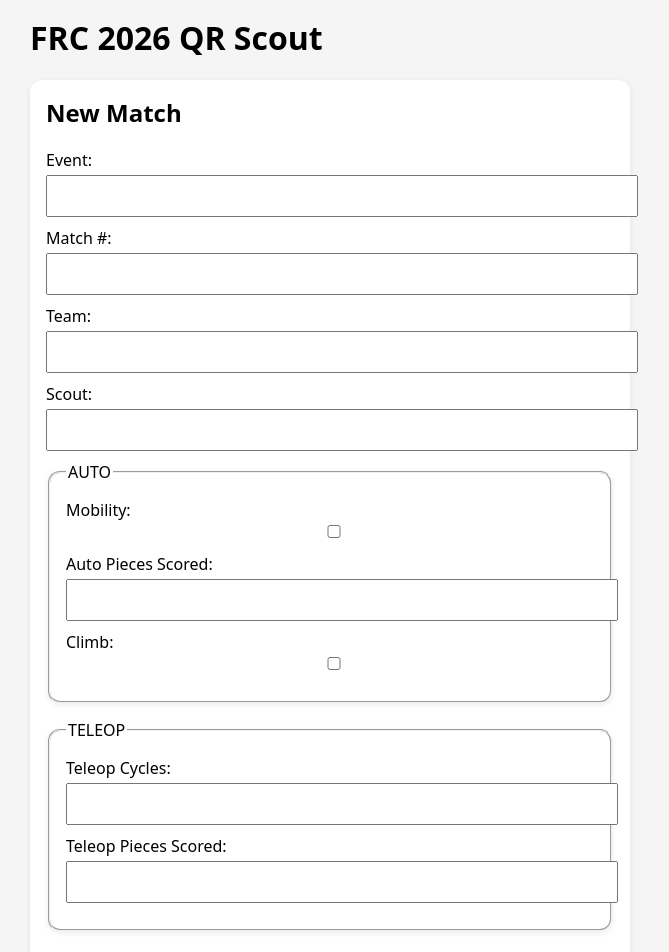
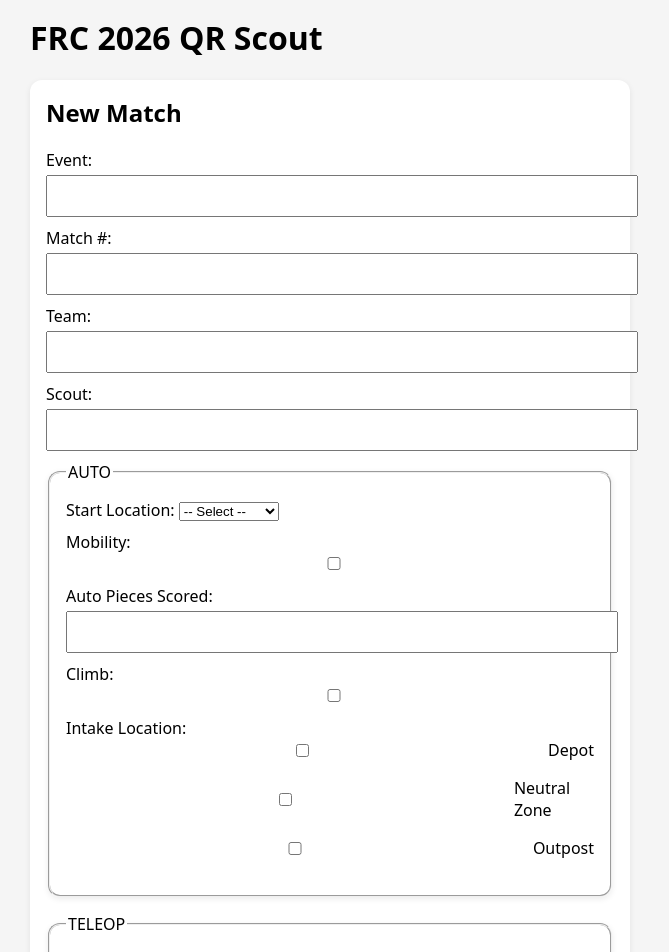
Before and after one commit to masonxg/5968-Game-Scouting, a React (Vite) app: page / in a window 1280 px wide. Shown: the top 952 px of the page, without its empty margins (310-979 px from the left). Built offline with nearby package versions, Linux system fonts and the light colour scheme.

Commit message:
changed form inputs

```diff
--- a/src/App.jsx
+++ b/src/App.jsx
@@ -2,7 +2,7 @@
 import MatchForm from './components/MatchForm.jsx'
 import { getAllMatches, deleteMatch } from './db/db'
 import { QRCodeSVG } from 'qrcode.react'
-import { matchToTSVRow, tsvHeaderLine } from './utils/tsvRow'
+import { matchToTSVRow, tsvHeaderLine } from './utils/tsvRow.jsx'
 
 async function copyText(text) {
     if (navigator.clipboard && window.isSecureContext) {
--- a/src/Utils/export.js
+++ b/src/Utils/export.js
@@ -16,13 +16,18 @@
         scout: m.scout ?? '',
 
         // AUTO
+        auto_start: m.auto?.start ?? '',
         auto_mobility: m.auto?.mobility ?? false,
         auto_scoredPieces: m.auto?.scoredPieces ?? 0,
         auto_climbed: m.auto?.climbed ?? false,
+        auto_intake: m.auto?.intake ?? '',
 
         // TELEOP
         teleop_cycles: m.teleop?.cycles ?? 0,
         teleop_scoredPieces: m.teleop?.scoredPieces ?? 0,
+        teleop_intake: m.teleop?.intake ?? '',
+        teleop_defense: m.teleop?.defense ?? '',
+        teleop_traversal: m.teleop?.traversal ?? '',
 
         // ENDGAME
         endgame_climbed: m.endgame?.climbed ?? false,
--- a/src/Utils/tsvRow.js
+++ b/src/Utils/tsvRow.jsx
@@ -3,8 +3,6 @@
     return String(value).replace(/\t/g, ' ').replace(/\r?\n/g, ' ')
 }
 
-// This defines the exact column order in Excel.
-// Change/add columns here any time.
 export const TSV_HEADERS = [
     'timestamp',
     'event',
@@ -12,18 +10,22 @@
     'team',
     'scout',
 
+    'auto_start',
     'auto_mobility',
     'auto_scoredPieces',
+    'auto_climb',
+    'auto_intake',
 
     'teleop_cycles',
     'teleop_scoredPieces',
+    'teleop_intake',
+    'teleop_defense',
+    'teleop_traversal',
 
     'endgame_climbed',
-    'endgame_parked',
 
     'fouls',
     'techFouls',
-
     'notes',
 ]
 
@@ -36,15 +38,28 @@
         team: m.team ?? '',
         scout: m.scout ?? '',
 
+        // AUTO
+        auto_start: m.auto?.start ?? '',            // multiple choice (string)
         auto_mobility: m.auto?.mobility ?? false,
         auto_scoredPieces: m.auto?.scoredPieces ?? 0,
+        auto_climb: m.auto?.climb ?? false,
+        auto_intake: Array.isArray(m.auto?.intake)
+            ? m.auto.intake.join('|')
+            : (m.auto?.intake ?? ''),
 
+        // TELEOP
         teleop_cycles: m.teleop?.cycles ?? 0,
         teleop_scoredPieces: m.teleop?.scoredPieces ?? 0,
+        teleop_intake: Array.isArray(m.teleop?.intake)
+            ? m.teleop.intake.join('|')
+            : (m.teleop?.intake ?? ''),
+        teleop_defense: m.teleop?.defense ?? '',
+        teleop_traversal: m.teleop?.traversal ?? '', // multiple choice (string)
 
+        // ENDGAME
         endgame_climbed: m.endgame?.climbed ?? false,
-        endgame_parked: m.endgame?.parked ?? false,
 
+        // FOULS
         fouls: m.fouls?.fouls ?? 0,
         techFouls: m.fouls?.techFouls ?? 0,
 
@@ -54,7 +69,6 @@
     return TSV_HEADERS.map(h => clean(row[h])).join('\t')
 }
 
-// Optional: header line (if you ever want to paste headers into Excel once)
 export function tsvHeaderLine() {
     return TSV_HEADERS.join('\t')
 }
--- a/src/components/MatchForm.jsx
+++ b/src/components/MatchForm.jsx
@@ -6,6 +6,22 @@
 
 function MatchForm({ onSave }) {
     const [match, setMatch] = useState(createEmptyMatch())
+    function toggleMulti(section, key, option) {
+        setMatch(prev => {
+            const current = prev[section]?.[key] ?? []
+            const next = current.includes(option)
+                ? current.filter(x => x !== option)
+                : [...current, option]
+
+            return {
+                ...prev,
+                [section]: {
+                    ...prev[section],
+                    [key]: next,
+                },
+            }
+        })
+    }
 
     function updateField(section, key, value) {
         setMatch(prev => ({
@@ -42,19 +58,45 @@
                                 <input
                                     type="checkbox"
                                     checked={match[sectionName][key] || false}
-                                    onChange={e =>
-                                        updateField(sectionName, key, e.target.checked)
-                                    }
+                                    onChange={e => updateField(sectionName, key, e.target.checked)}
                                 />
+                            ) : cfg.type === 'select' ? (
+                                <select
+                                    value={match[sectionName][key] ?? ''}
+                                    onChange={e => updateField(sectionName, key, e.target.value)}
+                                >
+                                    <option value="">-- Select --</option>
+                                    {cfg.options.map(opt => (
+                                        <option key={opt} value={opt}>
+                                            {opt}
+                                        </option>
+                                    ))}
+                                    </select>
+                                ) : cfg.type === 'multiselect' ? (
+                                    <div style={{ display: 'grid', gap: 6 }}>
+                                        {(cfg.options ?? []).map(opt => {
+                                            const selected = (match[sectionName][key] ?? []).includes(opt)
+                                            return (
+                                                <label key={opt} style={{ display: 'flex', gap: 10, alignItems: 'center' }}>
+                                                    <input
+                                                        type="checkbox"
+                                                        checked={selected}
+                                                        onChange={() => toggleMulti(sectionName, key, opt)}
+                                                    />
+                                                    {opt}
+                                                </label>
+                                            )
+                                        })}
+                                    </div>
+
                             ) : (
                                 <input
                                     type="number"
-                                    value={match[sectionName][key] || ''}
-                                    onChange={e =>
-                                        updateField(sectionName, key, Number(e.target.value))
-                                    }
+                                    value={match[sectionName][key] ?? ''}
+                                    onChange={e => updateField(sectionName, key, e.target.value === '' ? '' : Number(e.target.value))}
                                 />
                             )}
+
                         </label>
                     </div>
                 ))}
--- a/src/config/gameConfig.js
+++ /dev/null
@@ -1,25 +0,0 @@
-export const gameConfig = {
-    year: 2026,
-    name: 'Rebuilt',
-
-    auto: {
-        mobility: { type: 'boolean', label: 'Mobility' },
-        scoredPieces: { type: 'number', label: 'Auto Pieces Scored' },
-        climbed: { type: 'boolean', label: 'Climb' },
-    },
-
-    teleop: {
-        cycles: { type: 'number', label: 'Teleop Cycles' },
-        scoredPieces: { type: 'number', label: 'Teleop Pieces Scored' },
-    },
-
-    endgame: {
-        climbed: { type: 'boolean', label: 'Climb' },
-
-    },
-
-    fouls: {
-        fouls: { type: 'number', label: 'Fouls' },
-        techFouls: { type: 'number', label: 'Tech Fouls' },
-    },
-}
--- /dev/null
+++ b/src/config/gameConfig.jsx
@@ -0,0 +1,55 @@
+export const gameConfig = {
+    year: 2026,
+    name: 'Rebuilt',
+
+    auto: {
+        start: {
+            type: 'select',
+            label: 'Start Location',
+            options: ['Depot side', 'Middle', 'Outpost Side'],
+        },
+        mobility: { type: 'boolean', label: 'Mobility' },
+        scoredPieces: { type: 'number', label: 'Auto Pieces Scored' },
+        climbed: { type: 'boolean', label: 'Climb' },
+        Intake: {
+            type: 'multiselect',
+            label: 'Intake Location',
+            options: ['Depot', 'Neutral Zone', 'Outpost'],
+        },
+    },
+
+    teleop: {
+        cycles: { type: 'number', label: 'Teleop Cycles' },
+        scoredPieces: { type: 'number', label: 'Teleop Pieces Scored' },
+        Intake: {
+            type: 'multiselect',
+            label: 'Inake Location',
+            options: ['Depot', 'Neutral Zone', 'Outpost'],
+        },
+        defense: {
+            type: 'select',
+            label: 'Defense',
+            options: ['None', 'Ineffective', 'effective', 'GOAT Defender'],
+        },
+        traversal: {
+            type: 'select',
+            label: 'Traversal',
+            options: ['None', 'Bump', 'Trench', 'Both'],
+
+        },
+    },
+
+    endgame: {
+        climbed: {
+            type: 'select',
+            label: 'Climb',
+            options: ['None', 'L1', 'L2', 'L3'],
+        },
+
+    },
+
+    fouls: {
+        fouls: { type: 'number', label: 'Fouls' },
+        techFouls: { type: 'number', label: 'Tech Fouls' },
+    },
+ }
```
